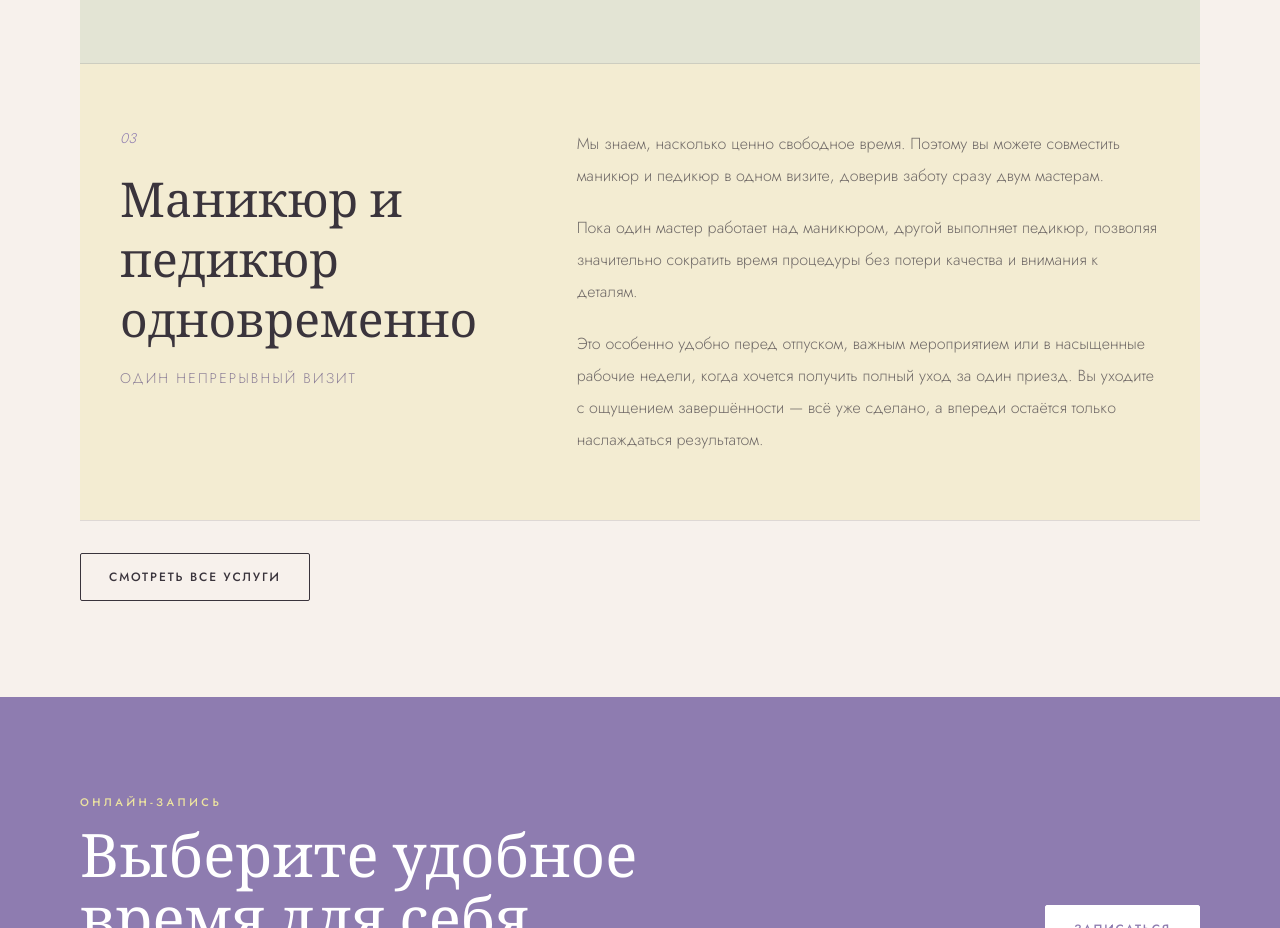
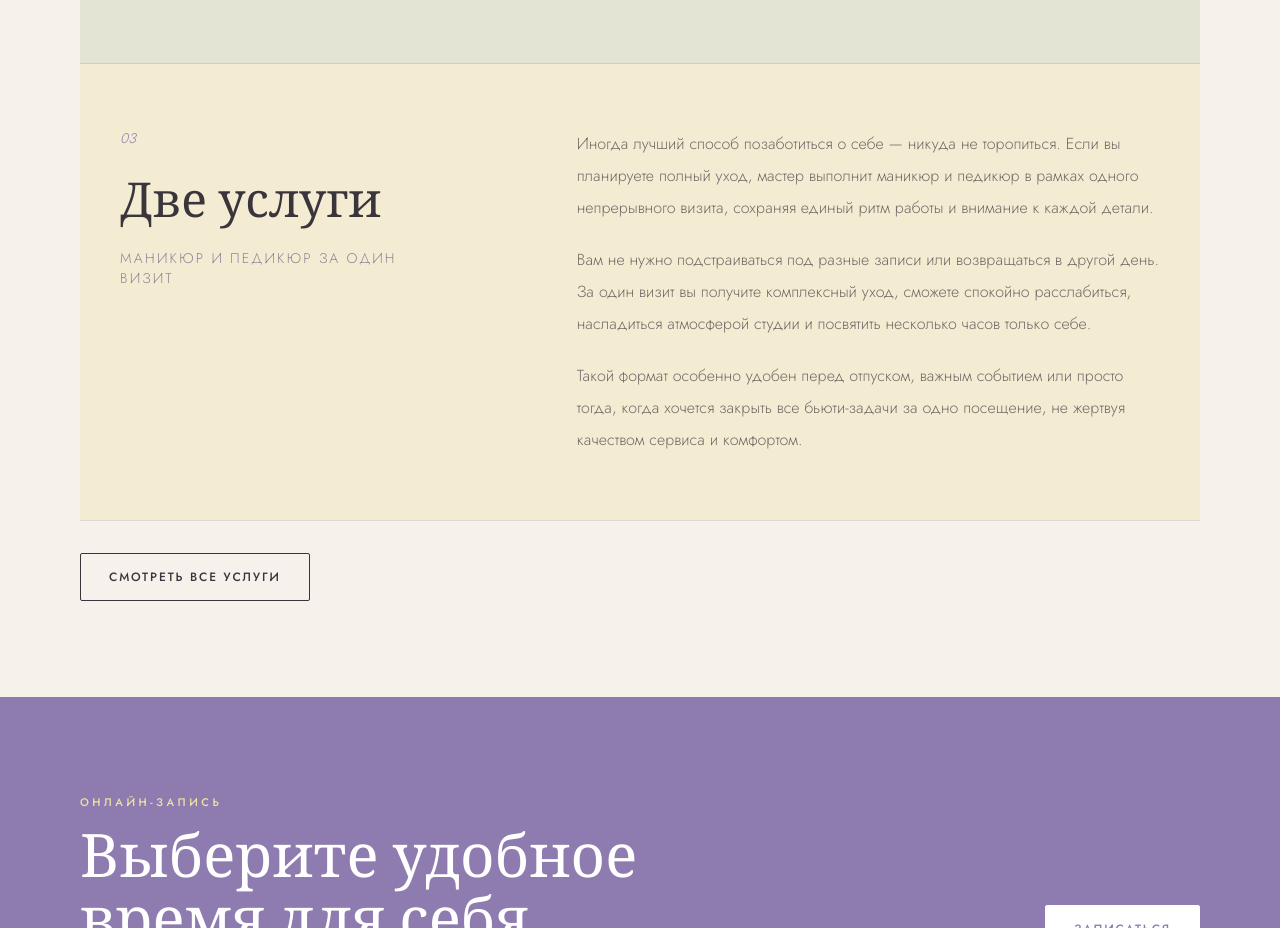
Before and after one commit to valentinakogalovsky-debug/MUAR-booking-system, a Next.js app: page / in a window 1280 px wide. Shown: the part 1920-2848 px from the top of the page. Built offline with nearby package versions, Linux system fonts and the light colour scheme.

Commit message:
fix: preserve single-master combined visit

```diff
--- a/src/app/(public)/page.tsx
+++ b/src/app/(public)/page.tsx
@@ -25,12 +25,12 @@ const directions = [
     color: "bg-pistachio/30",
   },
   {
-    title: "Маникюр и педикюр одновременно",
-    subtitle: "Один непрерывный визит",
+    title: "Две услуги",
+    subtitle: "Маникюр и педикюр за один визит",
     paragraphs: [
-      "Мы знаем, насколько ценно свободное время. Поэтому вы можете совместить маникюр и педикюр в одном визите, доверив заботу сразу двум мастерам.",
-      "Пока один мастер работает над маникюром, другой выполняет педикюр, позволяя значительно сократить время процедуры без потери качества и внимания к деталям.",
-      "Это особенно удобно перед отпуском, важным мероприятием или в насыщенные рабочие недели, когда хочется получить полный уход за один приезд. Вы уходите с ощущением завершённости — всё уже сделано, а впереди остаётся только наслаждаться результатом.",
+      "Иногда лучший способ позаботиться о себе — никуда не торопиться. Если вы планируете полный уход, мастер выполнит маникюр и педикюр в рамках одного непрерывного визита, сохраняя единый ритм работы и внимание к каждой детали.",
+      "Вам не нужно подстраиваться под разные записи или возвращаться в другой день. За один визит вы получите комплексный уход, сможете спокойно расслабиться, насладиться атмосферой студии и посвятить несколько часов только себе.",
+      "Такой формат особенно удобен перед отпуском, важным событием или просто тогда, когда хочется закрыть все бьюти-задачи за одно посещение, не жертвуя качеством сервиса и комфортом.",
     ],
     color: "bg-lemon/35",
   },
--- a/src/data/studio.ts
+++ b/src/data/studio.ts
@@ -104,7 +104,7 @@ export const faqs = [
   ],
   [
     "Можно записаться на маникюр и педикюр вместе?",
-    "Да. Маникюр и педикюр можно выполнить одновременно у двух мастеров в рамках одного визита.",
+    "Да. Один мастер последовательно выполнит обе услуги в рамках одного непрерывного трёхчасового визита.",
   ],
   [
     "Входит ли снятие покрытия?",
```
Also changed, not shown: 3 other files (tests, documents, lock files or other folders).
